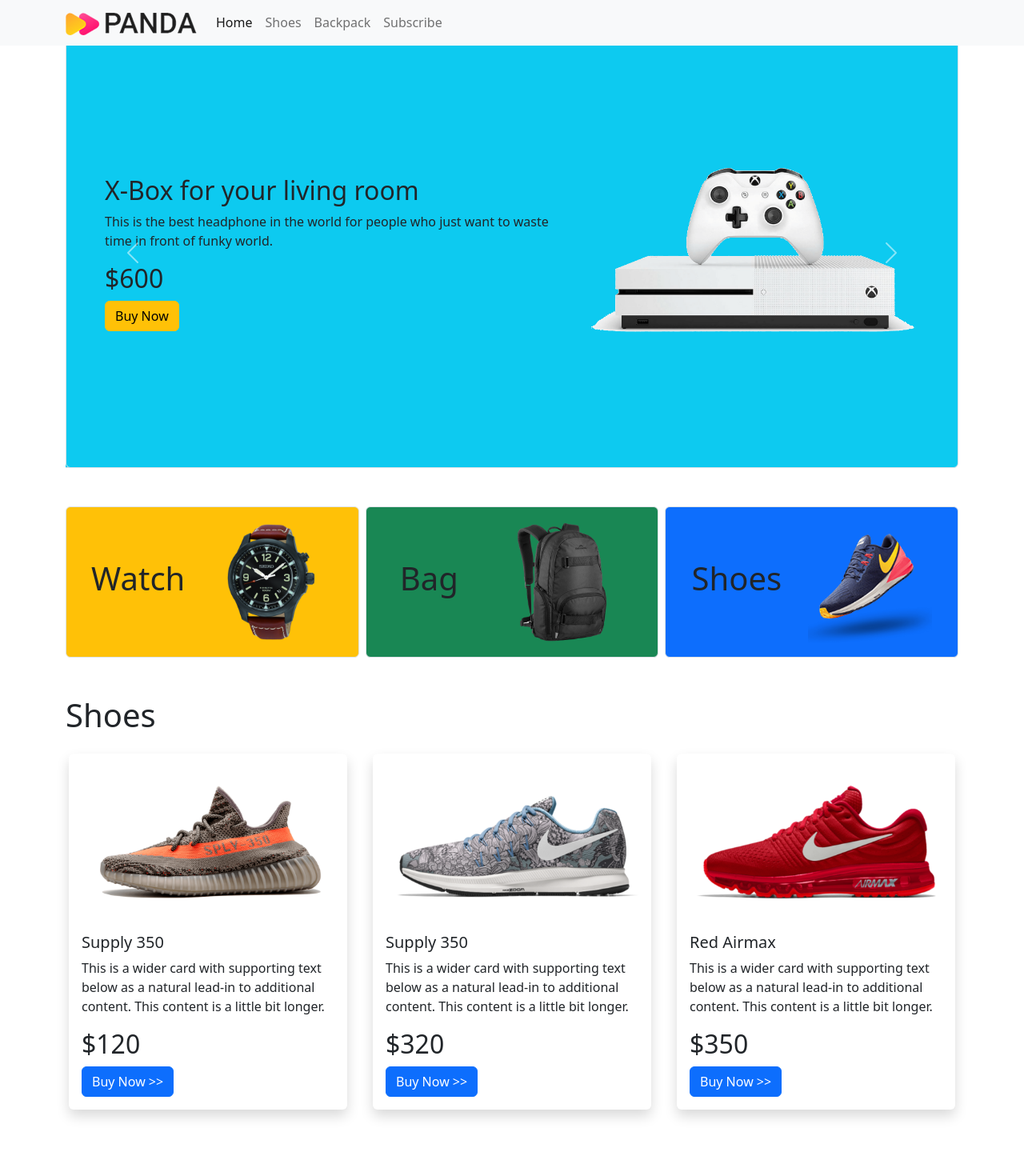
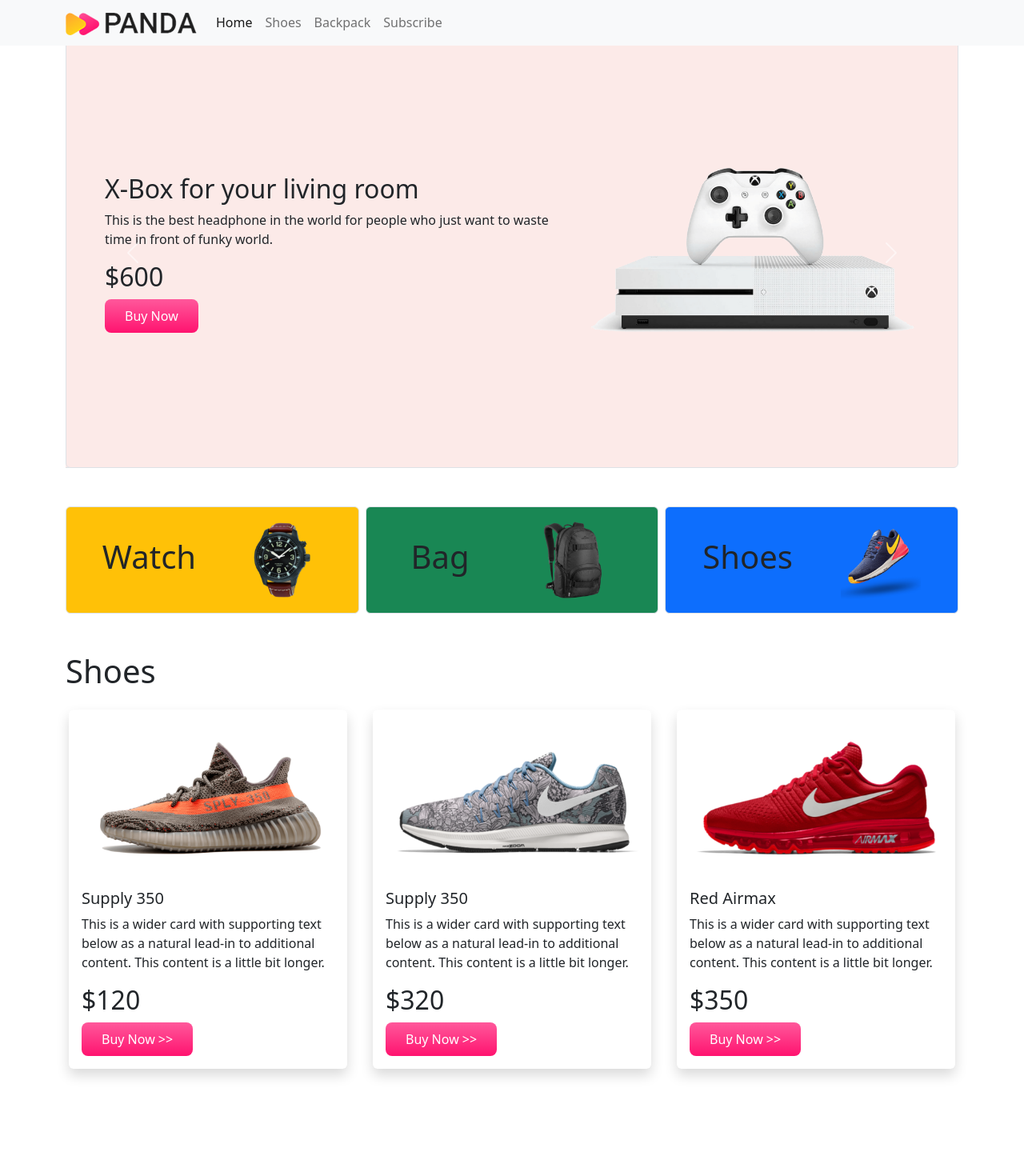
Before and after one commit to khairulislam9964/Panda-Commerce-Bootsrap, a plain HTML site: page index.html in a window 1280 px wide. Shown: the top 1445 px of the page at 80% size. Drawn offline with nearby package versions, Linux system fonts and the light colour scheme.

Commit message:
added custom css styles

```diff
--- a/index.html
+++ b/index.html
@@ -7,6 +7,8 @@
     <title>Panda Commerce bootstrap</title>
     <link href="https://cdn.jsdelivr.net/npm/bootstrap@5.2.0/dist/css/bootstrap.min.css" rel="stylesheet"
         integrity="sha384-gH2yIJqKdNHPEq0n4Mqa/HGKIhSkIHeL5AyhkYV8i59U5AR6csBvApHHNl/vI1Bx" crossorigin="anonymous">
+        <!-- custom css -->
+        <link rel="stylesheet" href="styles.css">
 </head>
 
 <body>
@@ -43,7 +45,7 @@
         <section class="mt-5">
             <div id="carouselExampleControls" class="carousel slide" data-bs-ride="carousel">
                 <div class="carousel-inner">
-                    <div class="carousel-item active border rounded bg-info p-5">
+                    <div class="carousel-item active border rounded panda-bg-info p-5">
                         <div class="row">
                             <div class="col-lg-7 d-flex align-items-center ">
                                 <div>
@@ -53,7 +55,7 @@
                                         front of funky world. </p>
 
                                     <h2>$420</h2>
-                                    <div class="btn btn-warning">Buy Now</div>
+                                    <div class="btn panda-btn-buy-now">Buy Now</div>
                                 </div>
                             </div>
                             <div class="col-lg-5">
@@ -61,7 +63,7 @@
                             </div>
                         </div>
                     </div>
-                    <div class="carousel-item active border rounded bg-info p-5">
+                    <div class="carousel-item active border rounded panda-bg-info p-5">
                         <div class="row">
                             <div class="col-lg-7 d-flex align-items-center ">
                                 <div>
@@ -72,7 +74,7 @@
                                         front of funky world. </p>
 
                                     <h2>$1200</h2>
-                                    <div class="btn btn-warning">Buy Now</div>
+                                    <div class="btn panda-btn-buy-now">Buy Now</div>
                                 </div>
                             </div>
                             <div class="col-lg-5">
@@ -80,7 +82,7 @@
                             </div>
                         </div>
                     </div>
-                    <div class="carousel-item active border rounded bg-info p-5">
+                    <div class="carousel-item active border rounded panda-bg-info p-5">
                         <div class="row">
                             <div class="col-lg-7 d-flex align-items-center ">
                                 <div>
@@ -91,7 +93,7 @@
                                         front of funky world. </p>
 
                                     <h2>$600</h2>
-                                    <div class="btn btn-warning">Buy Now</div>
+                                    <div class="btn panda-btn-buy-now">Buy Now</div>
                                 </div>
                             </div>
                             <div class="col-lg-5">
@@ -121,7 +123,7 @@
         <!-- Categories Start -->
         <section>
             <div class="container text-center my-5">
-                <div class="row g-2">
+                <div class="row g-2 categories">
                     <div class="col-lg-4 col-md-6 col-sm-12">
                         <div
                             class="p-3 border bg-warning d-flex align-items-center border rounded justify-content-around">
@@ -162,7 +164,7 @@
                             <p class="card-text">This is a wider card with supporting text below as a natural lead-in to
                                 additional content. This content is a little bit longer.</p>
                             <h2>$120</h2>
-                            <button type="button" class="btn btn-primary">Buy Now >></button>
+                            <button type="button" class="btn panda-btn-buy-now">Buy Now >></button>
                         </div>
                     </div>
                 </div>
@@ -175,7 +177,7 @@
                             <p class="card-text">This is a wider card with supporting text below as a natural lead-in to
                                 additional content. This content is a little bit longer.</p>
                             <h2>$320</h2>
-                            <button type="button" class="btn btn-primary">Buy Now >></button>
+                            <button type="button" class="btn panda-btn-buy-now">Buy Now >></button>
                         </div>
                     </div>
                 </div>
@@ -188,7 +190,7 @@
                             <p class="card-text">This is a wider card with supporting text below as a natural lead-in to
                                 additional content. This content is a little bit longer.</p>
                             <h2>$350</h2>
-                            <button type="button" class="btn btn-primary">Buy Now >></button>
+                            <button type="button" class="btn panda-btn-buy-now">Buy Now >></button>
                         </div>
                     </div>
                 </div>
@@ -209,7 +211,7 @@
                             <p class="card-text">This is a wider card with supporting text below as a natural lead-in to
                                 additional content. This content is a little bit longer.</p>
                             <h2>$120</h2>
-                            <button type="button" class="btn btn-primary">Buy Now >></button>
+                            <button type="button" class="btn panda-btn-buy-now">Buy Now >></button>
                         </div>
                     </div>
                 </div>
@@ -222,7 +224,7 @@
                             <p class="card-text">This is a wider card with supporting text below as a natural lead-in to
                                 additional content. This content is a little bit longer.</p>
                             <h2>$320</h2>
-                            <button type="button" class="btn btn-primary">Buy Now >></button>
+                            <button type="button" class="btn panda-btn-buy-now">Buy Now >></button>
                         </div>
                     </div>
                 </div>
@@ -235,7 +237,7 @@
                             <p class="card-text">This is a wider card with supporting text below as a natural lead-in to
                                 additional content. This content is a little bit longer.</p>
                             <h2>$350</h2>
-                            <button type="button" class="btn btn-primary">Buy Now >></button>
+                            <button type="button" class="btn panda-btn-buy-now">Buy Now >></button>
                         </div>
                     </div>
                 </div>
@@ -246,7 +248,7 @@
 
         <!-- Subscribe Section Start -->
         <section id="subscribe" style="height: 300px;"
-            class="container d-flex rounded-3 justify-content-center align-items-center bg-info ">
+            class="container d-flex rounded-3 justify-content-center align-items-center panda-bg-info ">
             <div class="mt-3">
                 <h2>LET'S STAY IN TOUCH</h2>
                 <p class="text-secondary">Get updates on sales, specials and more</p>
@@ -254,7 +256,7 @@
                     <textarea class="form-control" placeholder=""></textarea>
                 </div>
                 <label for="floatingTextarea"></label>
-                <button type="button" class="btn btn-primary">Submit</button>
+                <button type="button" class="btn panda-btn-buy-now">Submit</button>
             </div>
         </section>
         <!-- Subscribe Section End -->
--- /dev/null
+++ b/styles.css
@@ -0,0 +1,13 @@
+.panda-bg-info{
+    background-color: #fceae8;
+}
+.categories img{
+    width: 100px;
+}
+.panda-btn-buy-now{
+    background-image: linear-gradient(to bottom, #FF589B 0%, #ff136f 100%);
+    color: #fff;
+    border: none;
+    border-radius: 8px;
+    padding: 9px 25px;
+}
```
